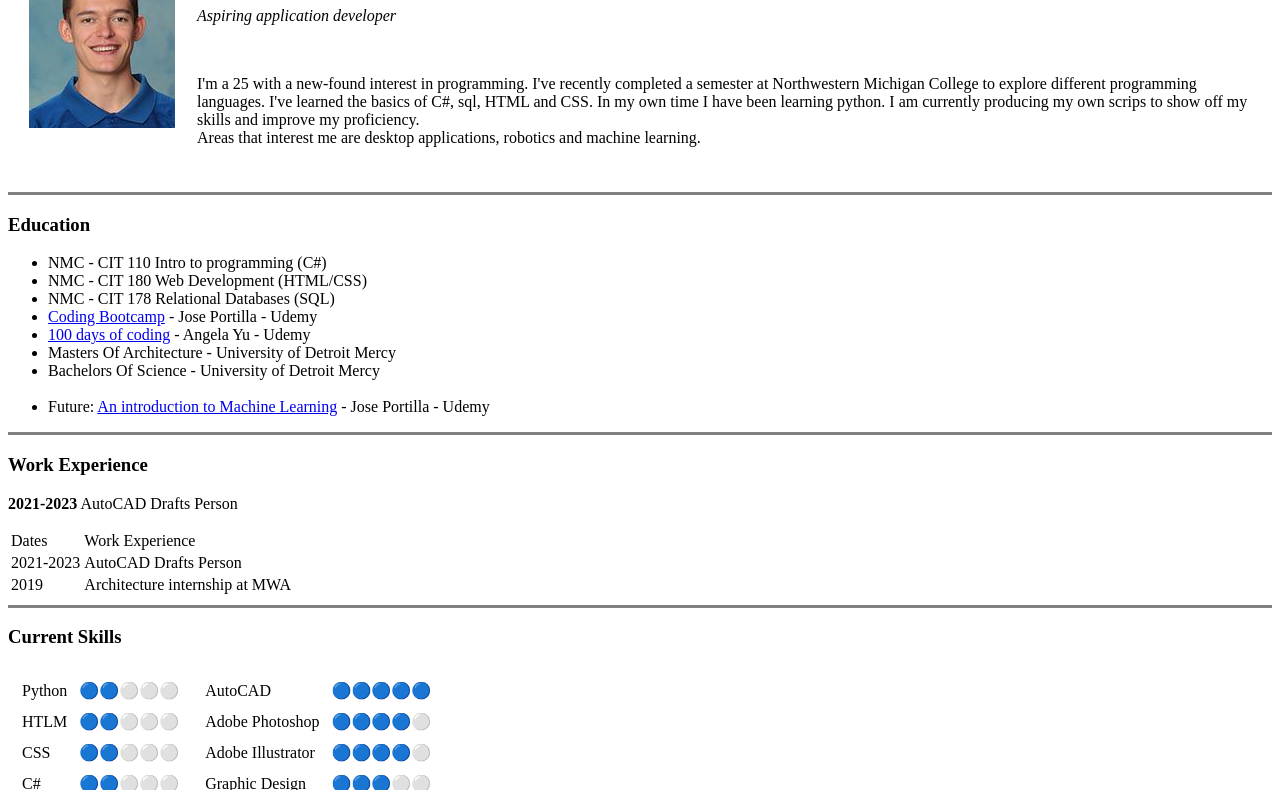
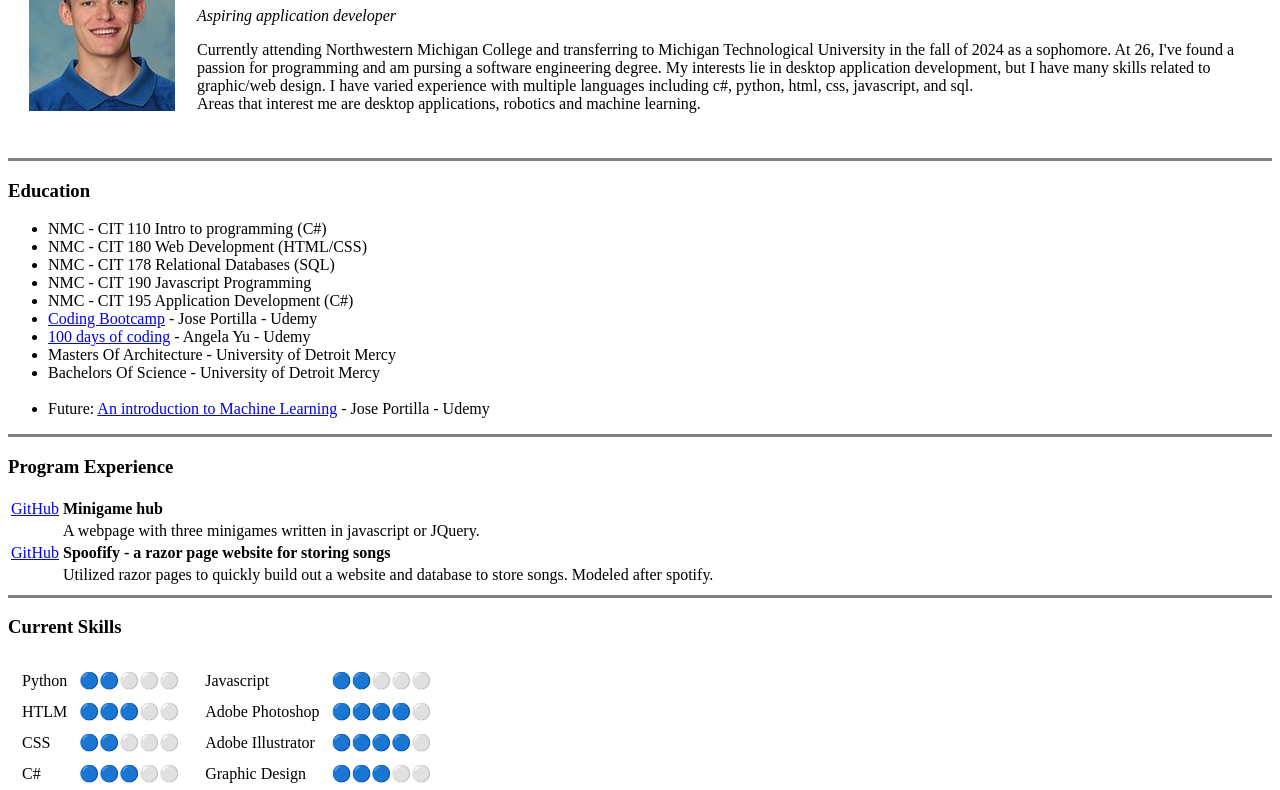
Before and after one commit to Christopher-Morrison/cv, a plain HTML site: page index.html in a window 1280 px wide. Shown: the part 102-892 px from the top of the page. Drawn offline with Linux system fonts and the light colour scheme.

Commit message:
Add files via upload

```diff
--- a/index.html
+++ b/index.html
@@ -3,20 +3,19 @@
     <head>
         <meta charset="utf-8">
         <meta property="og:description" content="Get from SEO newbie to SEO pro in 8 simple steps." />
+        <link rel="stylesheet" href="css/styles.css">
         <title>Topher's Personal Site</title>
     </head>
-    <body>
+    <body class="page-boundary">
         <table cellspacing="20">
             <tr>
                 <td><img src="images/chris.png" alt="Chris Profile Picture"></td>
-                <td><h1>Chris[topher] Morrison</h1>
+                <td><h1>Christopher Morrison</h1>
                 <p><em>Aspiring application developer</em></p>
-                <br>
-                <p> I'm a 25 with a new-found interest in programming. I've recently completed a semester at
-                    Northwestern Michigan College to explore different programming languages. I've learned
-                    the basics of C#, sql, HTML and CSS. In my own time I have been learning python.
-
-                    I am currently producing my own scrips to show off my skills and improve my proficiency.
+                <p> Currently attending Northwestern Michigan College and transferring to Michigan Technological University in the fall of 2024 as a sophomore.
+                    At 26, I've found a passion for programming and am pursing a software engineering degree. My interests lie in desktop application
+                    development, but I have many skills related to graphic/web design. I have varied experience with multiple languages
+                    including c#, python, html, css, javascript, and sql.
                     <br>
                     Areas that interest me are desktop applications, robotics and machine learning.</p></td>
             </tr>
@@ -29,6 +28,8 @@
             <li> NMC - CIT 110 Intro to programming (C#)</li>
             <li> NMC - CIT 180 Web Development (HTML/CSS)</li>
             <li> NMC - CIT 178 Relational Databases (SQL)</li>
+            <li> NMC - CIT 190 Javascript Programming</li>
+            <li> NMC - CIT 195 Application Development (C#)</li>
             <li><a href="https://www.udemy.com/share/101W8Q3@4MlEG5oPyMRzav0_YSryv5EjOHw1iPQlqBVG7Zb1Ek-lwrtiGUedx63wDNscT0RGIw==/">
                 Coding Bootcamp</a> - Jose Portilla - Udemy</li>
             <li><a href="https://www.udemy.com/share/103IHM3@xGm2YTW1-RLU6Y55PRU2aBniZMr8UjzU1lsSXiLGroPGoC7mBqCZ8wG2SJuXGydqDg==/">
@@ -40,24 +41,25 @@
                 An introduction to Machine Learning</a> - Jose Portilla - Udemy</li>
         </ul>
         <hr size="3" noshade>
-        <h3> Work Experience </h3>
-        <p> <strong>2021-2023</strong> AutoCAD Drafts Person</p>
+        <h3> Program Experience </h3>
+        <!-- <p> <a href="">GitHub</a> AutoCAD Drafts Person</p> -->
         <table>
-            <thead>
-                <tr>
-                    <td>Dates</td>
-                    <td> Work Experience</td>
-                </tr>
-
-            </thead>
             <tbody>
                 <tr>
-                    <td>2021-2023</td>
-                    <td> AutoCAD Drafts Person </td>
+                    <td><a href="https://github.com/Christopher-Morrison/CIT-190-JavaScript-Term-Project">GitHub</a> </td>
+                    <td><strong>Minigame hub</strong></td>
                 </tr>
                 <tr>
-                    <td>2019</td>
-                    <td> Architecture internship at MWA</td>
+                    <td></td>
+                    <td>A webpage with three minigames written in javascript or JQuery.</td>
+                </tr>
+                <tr>
+                    <td><a href="https://github.com/Christopher-Morrison/CIT-195-Spoofify">GitHub</a> </td>
+                    <td><strong>Spoofify - a razor page website for storing songs</strong></td>
+                </tr>
+                <tr>
+                    <td></td>
+                    <td> Utilized razor pages to quickly build out a website and database to store songs. Modeled after spotify.</td>
                 </tr>
             </tbody>
 
@@ -73,7 +75,7 @@
                     </tr>
                     <tr>
                         <td>HTLM</td>
-                        <td>🔵🔵⚪⚪⚪</td>
+                        <td>🔵🔵🔵⚪⚪</td>
                     </tr>
                     <tr>
                         <td>CSS</td>
@@ -81,13 +83,13 @@
                     </tr>
                     <tr>
                         <td>C#</td>
-                        <td>🔵🔵⚪⚪⚪</td>
+                        <td>🔵🔵🔵⚪⚪</td>
                     </tr>
                 </table></td>
                 <td><table cellspacing="10">
                     <tr>
-                        <td>AutoCAD</td>
-                        <td>🔵🔵🔵🔵🔵</td>
+                        <td>Javascript</td>
+                        <td>🔵🔵⚪⚪⚪</td>
                     </tr>
                     <tr>
                         <td>Adobe Photoshop</td>
```
